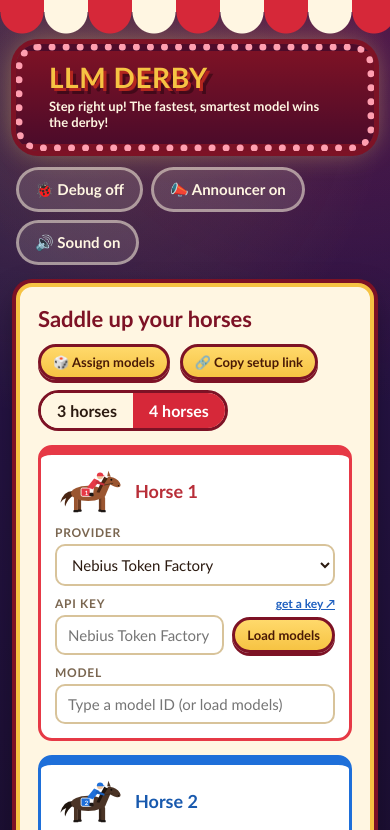
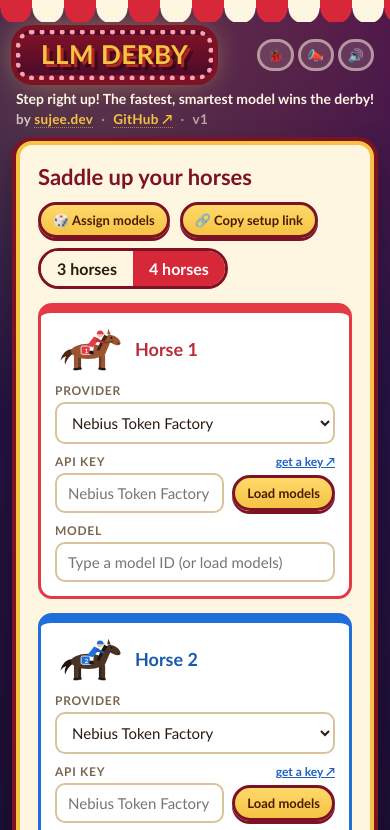
Before and after one commit to sujee/llm-derby, a website built with Vite: page index.html in a window 390 px wide. Shown: the top 830 px of the page. Built offline with nearby package versions, Linux system fonts and the light colour scheme.

Commit message:
v1: app version, compact header with credits
- version.json holds the app version as a whole number (v1, v2, …); npm run version:bump
  raises it and keeps package.json at N.0.0. Shown in the header and footer, saved in exports.
- Compact one-row header: smaller marquee, tagline with "by sujee.dev · GitHub · v1" under it,
  slimmer toggles (icon-only on phones)
- AGENTS.md: every push to main raises the version by one

```diff
--- a/package.json
+++ b/package.json
@@ -1,14 +1,15 @@
 {
   "name": "llm-derby",
   "private": true,
-  "version": "0.1.0",
+  "version": "1.0.0",
   "type": "module",
   "scripts": {
     "dev": "vite",
     "build": "tsc --noEmit && vite build",
     "preview": "vite preview",
     "test": "vitest run",
-    "calibrate": "node scripts/calibrate.mts"
+    "calibrate": "node scripts/calibrate.mts",
+    "version:bump": "node scripts/bump-version.mjs"
   },
   "devDependencies": {
     "typescript": "^7.0.2",
--- a/src/export.ts
+++ b/src/export.ts
@@ -1,10 +1,12 @@
 import { answerCost } from './api';
 import { statsOf, tokensPerSec, type RaceSummary, type RacerState } from './race';
 import type { Question } from './types';
+import { APP_VERSION } from './version';
 
 /** Everything about a finished race, safe to share: never includes API keys. */
 export interface RaceExport {
   app: 'llm-derby';
+  appVersion: number;
   exportVersion: 1;
   exportedAt: string;
   race: {
@@ -91,6 +93,7 @@ export function buildExport(
   const who = (r: RacerState) => ({ lane: r.lane + 1, provider: r.entry.endpoint.provider.name, model: r.entry.model });
   return {
     app: 'llm-derby',
+    appVersion: APP_VERSION,
     exportVersion: 1,
     exportedAt: now.toISOString(),
     race: {
--- a/src/main.ts
+++ b/src/main.ts
@@ -14,6 +14,7 @@ import { Announcer } from './announcer';
 import { Commentator, displayNames } from './commentary';
 // The question bank as a file next to the app, so "See all questions" shows this exact version.
 import questionsUrl from './questions.json?url';
+import { APP_VERSION_LABEL } from './version';
 import { SERIES_POINTS, seriesClinched, seriesDone, seriesStandings, type SeriesState } from './series';
 import { SHARE_PREFIX, decodeSetup, encodeSetup, type ShareLimits } from './sharelink';
 import type { AnswerResult, Difficulty, Endpoint, Question } from './types';
@@ -272,10 +273,16 @@ function newQuestions() {
 // Shell
 // ---------------------------------------------------------------------------
 
-const soundBtn = h('button', { class: 'btn ghost sound-btn', type: 'button', onclick: toggleSound });
+/** Header toggle text: an icon plus a label (the label hides on phones; aria-label keeps it for screen readers). */
+function toggleLabel(btn: HTMLElement, icon: string, label: string) {
+  btn.replaceChildren(h('span', { 'aria-hidden': 'true' }, icon), h('span', { class: 'toggle-label' }, ` ${label}`));
+  btn.setAttribute('aria-label', label);
+}
+
+const soundBtn = h('button', { class: 'btn ghost sound-btn', type: 'button', title: 'Turn sound effects on or off', onclick: toggleSound });
 
 function renderSoundBtn() {
-  soundBtn.textContent = S.sound ? '🔊 Sound on' : '🔇 Sound off';
+  toggleLabel(soundBtn, S.sound ? '🔊' : '🔇', S.sound ? 'Sound on' : 'Sound off');
   soundBtn.setAttribute('aria-pressed', String(S.sound));
 }
 
@@ -294,7 +301,7 @@ const announcerBtn = h('button', {
 });
 
 function renderAnnouncerBtn() {
-  announcerBtn.textContent = S.announcer ? '📣 Announcer on' : '📣 Announcer off';
+  toggleLabel(announcerBtn, '📣', S.announcer ? 'Announcer on' : 'Announcer off');
   announcerBtn.setAttribute('aria-pressed', String(S.announcer));
   document.body.classList.toggle('no-announcer', !S.announcer);
 }
@@ -313,7 +320,7 @@ const debugBtn = h('button', {
 });
 
 function renderDebugBtn() {
-  debugBtn.textContent = S.debug ? '🐞 Debug on' : '🐞 Debug off';
+  toggleLabel(debugBtn, '🐞', S.debug ? 'Debug on' : 'Debug off');
   debugBtn.setAttribute('aria-pressed', String(S.debug));
   debugBtn.classList.toggle('on', S.debug);
 }
@@ -339,11 +346,21 @@ $('#app').append(
     h(
       'div',
       { class: 'header-row' },
+      h('div', { class: 'marquee' }, h('h1', null, 'LLM Derby')),
       h(
         'div',
-        { class: 'marquee' },
-        h('h1', null, 'LLM Derby'),
+        { class: 'header-info' },
         h('p', { class: 'tagline' }, 'Step right up! The fastest, smartest model wins the derby!'),
+        h(
+          'p',
+          { class: 'credits' },
+          'by ',
+          h('a', { href: 'https://sujee.dev', target: '_blank', rel: 'noopener' }, 'sujee.dev'),
+          h('span', { class: 'dot', 'aria-hidden': 'true' }, '·'),
+          h('a', { href: 'https://github.com/sujee/llm-derby', target: '_blank', rel: 'noopener', title: 'Source code on GitHub' }, 'GitHub ↗'),
+          h('span', { class: 'dot', 'aria-hidden': 'true' }, '·'),
+          h('span', { class: 'version', title: 'App version' }, APP_VERSION_LABEL),
+        ),
       ),
       h('div', { class: 'header-toggles' }, debugBtn, announcerBtn, soundBtn),
     ),
@@ -352,7 +369,8 @@ $('#app').append(
   h(
     'footer',
     { class: 'site-footer' },
-    'Runs entirely in your browser. API keys are kept in memory only and sent only to the provider you pick.',
+    'Runs entirely in your browser. API keys are kept in memory only and sent only to the provider you pick. ',
+    `LLM Derby ${APP_VERSION_LABEL}`,
   ),
 );
 renderSoundBtn();
--- a/src/style.css
+++ b/src/style.css
@@ -92,33 +92,40 @@ a {
 /* ---------- Header ---------- */
 
 .site-header {
-  margin-bottom: 18px;
+  margin-bottom: 14px;
 }
 
 .tent {
-  height: 34px;
-  background: repeating-linear-gradient(90deg, var(--tent-red) 0 44px, var(--cream) 44px 88px);
-  -webkit-mask: radial-gradient(circle at 22px 12px, #000 21px, transparent 22px) 0 0 / 44px 34px repeat-x,
-    linear-gradient(#000, #000) 0 0 / 100% 12px no-repeat;
-  mask: radial-gradient(circle at 22px 12px, #000 21px, transparent 22px) 0 0 / 44px 34px repeat-x,
-    linear-gradient(#000, #000) 0 0 / 100% 12px no-repeat;
-}
-
+  height: 22px;
+  background: repeating-linear-gradient(90deg, var(--tent-red) 0 32px, var(--cream) 32px 64px);
+  -webkit-mask: radial-gradient(circle at 16px 8px, #000 15px, transparent 16px) 0 0 / 32px 22px repeat-x,
+    linear-gradient(#000, #000) 0 0 / 100% 8px no-repeat;
+  mask: radial-gradient(circle at 16px 8px, #000 15px, transparent 16px) 0 0 / 32px 22px repeat-x,
+    linear-gradient(#000, #000) 0 0 / 100% 8px no-repeat;
+}
+
+/* One compact row: sign · tagline + credits · toggles. */
 .header-row {
   max-width: 1280px;
-  margin: 10px auto 0;
+  margin: 8px auto 0;
   padding: 0 16px;
-  display: flex;
+  display: grid;
+  grid-template-columns: auto minmax(0, 1fr) auto;
   align-items: center;
-  justify-content: space-between;
-  gap: 16px;
-  flex-wrap: wrap;
+  gap: 10px 22px;
+}
+
+/* Next to the sign: tagline, with the credits line under it. */
+.header-info {
+  display: grid;
+  gap: 4px;
+  min-width: 0;
 }
 
 .marquee {
-  padding: 12px 26px 14px;
-  border: 7px dotted #ffe08a;
-  border-radius: 22px;
+  padding: 6px 20px 7px;
+  border: 5px dotted #ffe08a;
+  border-radius: 16px;
   background: linear-gradient(180deg, #7d1225, #4c0b2a);
   box-shadow: 0 0 0 5px #7d1225, 0 0 28px rgba(255, 210, 110, 0.45);
   animation: bulbs 0.9s steps(1) infinite;
@@ -131,7 +138,7 @@ a {
 }
 
 .marquee h1 {
-  font-size: clamp(28px, 5vw, 54px);
+  font-size: clamp(26px, 3.4vw, 40px);
   font-weight: 900;
   letter-spacing: 0.02em;
   text-transform: uppercase;
@@ -141,10 +148,10 @@ a {
 }
 
 .tagline {
-  margin: 6px 0 0;
+  margin: 0;
   color: var(--cream);
-  font-weight: 700;
-  font-size: clamp(13px, 1.6vw, 17px);
+  font-weight: 800;
+  font-size: clamp(14px, 1.5vw, 17px);
 }
 
 .site-footer {
@@ -159,8 +166,14 @@ a {
 /* App-wide toggles (debug, sound) at the top right, usable in setup and during a race. */
 .header-toggles {
   display: flex;
-  gap: 8px;
+  gap: 6px;
   flex-wrap: wrap;
+  justify-content: flex-end;
+}
+
+.header-toggles .btn {
+  font-size: 13px;
+  padding: 6px 12px;
 }
 
 .btn.ghost.on {
@@ -1691,6 +1704,34 @@ details pre.empty {
     font-size: 20px;
   }
 
+}
+
+/* Tablets and phones: sign and toggles on top, tagline and credits underneath. */
+@media (max-width: 900px) {
+  .header-row {
+    grid-template-columns: auto minmax(0, 1fr);
+  }
+
+  .header-info {
+    grid-column: 1 / -1;
+    grid-row: 2;
+  }
+}
+
+/* Phones: icon-only toggles in one row beside the sign. */
+@media (max-width: 640px) {
+  .header-toggles {
+    flex-wrap: nowrap;
+    gap: 4px;
+  }
+
+  .header-toggles .toggle-label {
+    display: none;
+  }
+
+  .header-toggles .btn {
+    padding: 5px 7px;
+  }
 }
 
 /* Race settings on tablets: distance + time limit, difficulty, then start. */
@@ -1963,3 +2004,38 @@ details pre.empty {
   font-weight: 800;
   white-space: nowrap;
 }
+
+/* ---------- Credits under the marquee ---------- */
+
+.credits {
+  margin: 0;
+  font-size: 13.5px;
+  font-weight: 700;
+  color: rgba(255, 246, 226, 0.75);
+  letter-spacing: 0.02em;
+}
+
+.credits a {
+  color: var(--gold);
+  text-decoration: none;
+  border-bottom: 1px dotted rgba(246, 195, 67, 0.6);
+}
+
+.credits a:hover {
+  color: #fff;
+  border-bottom-color: #fff;
+}
+
+.credits .dot {
+  margin: 0 8px;
+  opacity: 0.6;
+}
+
+.credits .version {
+  font-variant-numeric: tabular-nums;
+  opacity: 0.8;
+}
+
+.present .credits {
+  display: none;
+}
--- /dev/null
+++ b/src/version.ts
@@ -0,0 +1,7 @@
+import info from '../version.json';
+
+/** The app version: a whole number from version.json, raised by one on every publish (`npm run version:bump`). */
+export const APP_VERSION: number = info.version;
+
+/** "v1", "v2", … as shown in the app. */
+export const APP_VERSION_LABEL = `v${APP_VERSION}`;
--- /dev/null
+++ b/version.json
@@ -0,0 +1,3 @@
+{
+  "version": 1
+}
```
Also changed, not shown: AGENTS.md (+3 -0 lines), scripts/bump-version.mjs (added, +19 -0 lines), spec-v1.md (+3 -0 lines), src/version.test.ts (added, +17 -0 lines), 1 other file.
